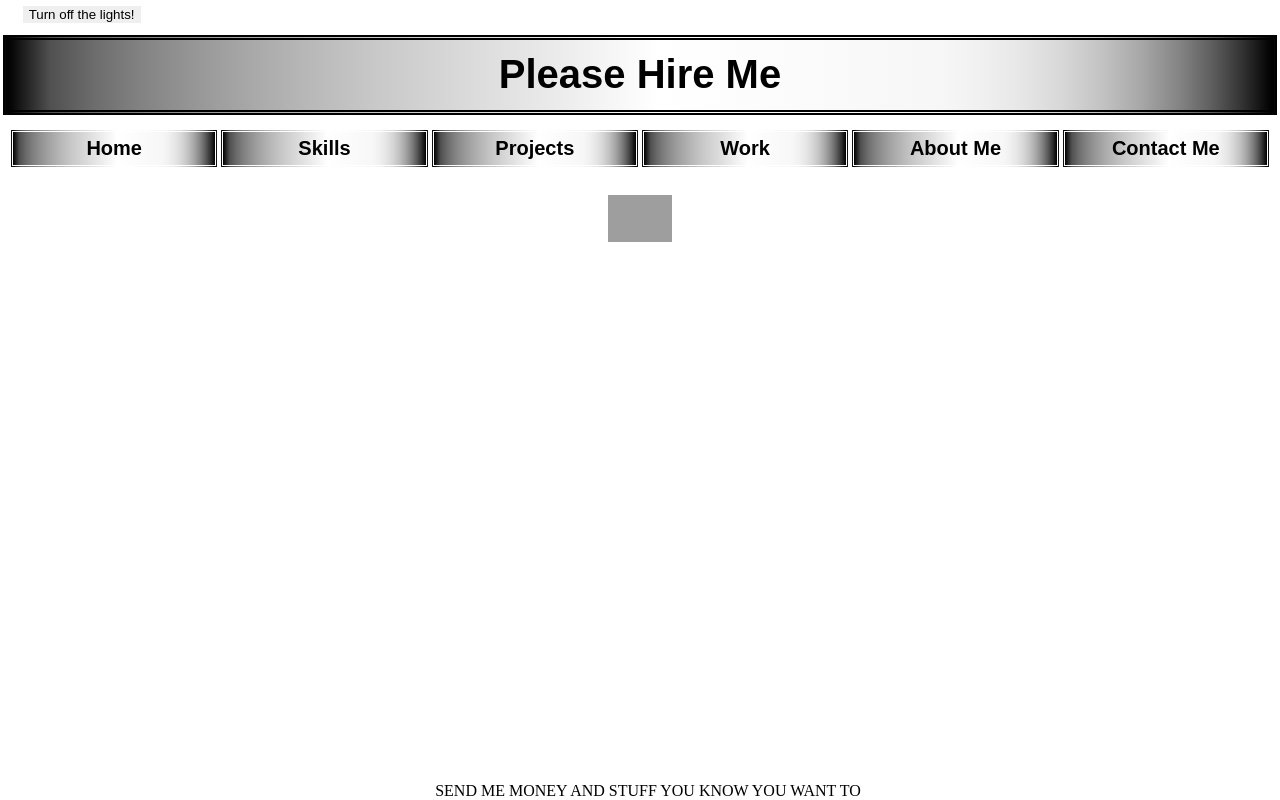
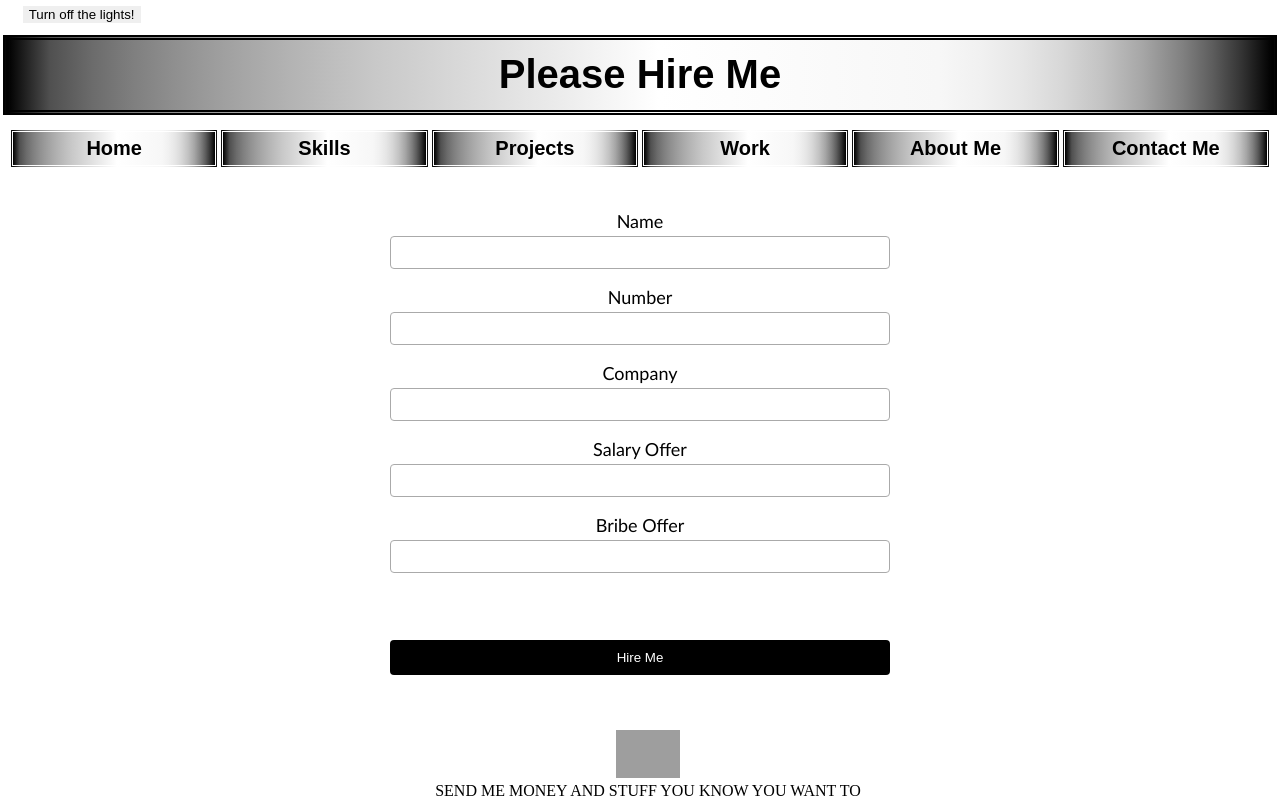
Before and after one commit to Quinsari/WebPage-Resume-Project, a plain HTML site: page contact.html in a window 1280 px wide. Drawn offline with Linux system fonts and the light colour scheme; grey boxes are pictures that could not be loaded.

Commit message:
Basic form and projects just github
Need to do form validation still

```diff
--- /dev/null
+++ b/contact.css
@@ -0,0 +1,33 @@
+form{
+    padding: 10px;
+    font-size: large;
+    font-family:'Gill Sans', 'Gill Sans MT', Calibri, 'Trebuchet MS', sans-serif;
+    text-align: center;
+}
+
+input[type=text], input[type=number] {
+    width: 500px;
+    padding: 8px;
+    margin-top: 4px;
+    margin-bottom: 12px;
+    border: 1px solid #aaa;
+    border-radius: 4px;
+    box-sizing: border-box;
+ }
+
+ input[type=submit] {
+    width: 500px;
+    color: white;
+    background-color: black;
+    padding: 10px;
+    margin-top: 50px;
+    border: none;
+    border-radius: 4px;
+    cursor: pointer;
+ }
+
+ .formpiece{
+
+    margin: 5px;
+    border-radius: 2px;
+ }
--- a/contact.html
+++ b/contact.html
@@ -1,5 +1,6 @@
 <!DOCTYPE html>
 <link rel="stylesheet" href="home.css">
+<link rel="stylesheet" href="contact.css">
 <meta charset =" utf-8">
 <title> My Resume </title>
 <body>
@@ -20,9 +21,38 @@
     </nav>
 </div>
 
-<div style="width: 100%; text-align: center;"><a href="https://github.com/Quinsari"><img style="width: 5%;" src="https://cdn.jsdelivr.net/gh/devicons/devicon/icons/github/github-original-wordmark.svg" /></a></div>
+
+<form name="contactSignup" onsubmit="validateForm()" method="post" id="formField">
+    <div class="formpiece">
+        <label for="uName">Name </label><br/>
+        <input type="text" name="uName">
+    </div>
+    <div class="formpiece">
+        <label for="phone">Number </label><br/>
+        <input type="number" name="phone">
+    </div>
+    <div class="formpiece">
+        <label for="company">Company </label><br/>
+        <input type="text" name="company">
+    </div>
+    <div class="formpiece">
+        <label for="offer">Salary Offer </label><br/>
+        <input type="number" name="offer">
+    </div>
+    <div class="formpiece">
+        <label for="bribe">Bribe Offer </label><br/>
+        <input type="number" name="bribe">
+    </div>
+        <input type="submit" value="Hire Me">
+    <div id="errors"></div>
+</form>
+
+
+
+
 </body>
 <footer>
+    <div style="width: 100%; text-align: center;"><a href="https://github.com/Quinsari"><img style="width: 5%;" src="https://cdn.jsdelivr.net/gh/devicons/devicon/icons/github/github-original-wordmark.svg" /></a></div>
     <div>SEND ME MONEY AND STUFF YOU KNOW YOU WANT TO</div>
 </footer>
 <script>
```
Also changed, not shown: home.html (+1 -1 lines), index.html (+1 -1 lines), projects.html (+1 -1 lines).
